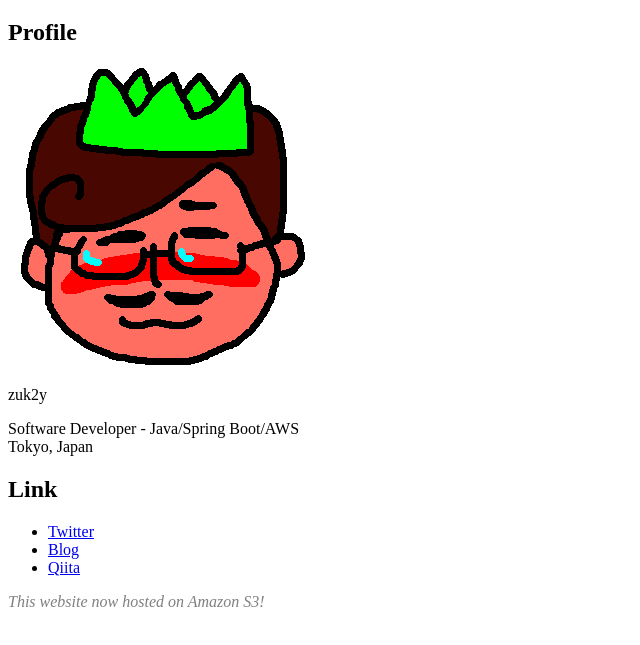
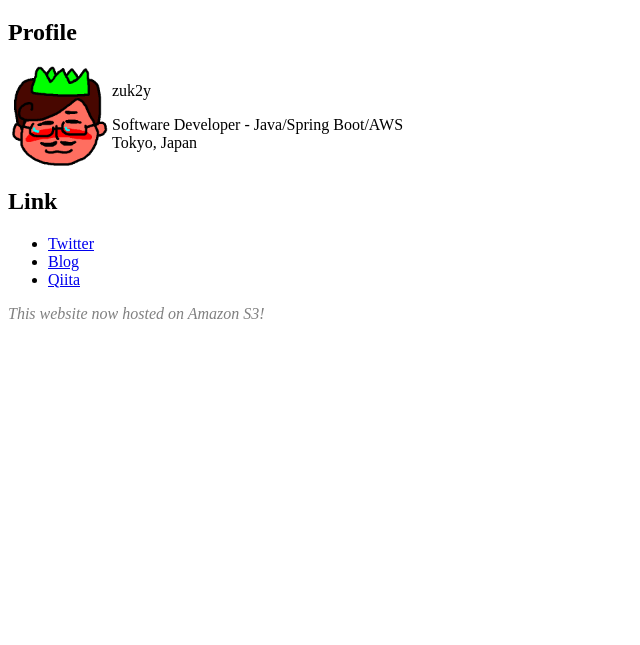
Before and after one commit to zuk2y/zuk2y.com, a plain HTML site: page deproy_targets/index.html in a window 1280 px wide. Shown: the part 61-706 px from the top of the page, without its empty margins (0-640 px from the left). Drawn offline with Linux system fonts and the light colour scheme.

Commit message:
プロフィールの画像とテキストを横並びに修正

```diff
--- a/deproy_targets/css/stylesheet.css
+++ b/deproy_targets/css/stylesheet.css
@@ -1,6 +1,16 @@
 body {
     font-family: serif;
     color: black;
+}
+
+.prof img{
+    width: 100px;
+    vertical-align:top;
+}
+
+.prof .prof_msg {
+    display: inline-block;
+    vertical-align:top;
 }
 
 .supplement {
--- a/deproy_targets/index.html
+++ b/deproy_targets/index.html
@@ -8,9 +8,9 @@
     <body>
         <h1>zuk2y's website</h1>
         <h2>Profile</h2>
- <p class=prof_img>
+        <div class=prof>
             <img src="img/zuk2y.png" alt="zuk2y" title="zuk2y">
-</p>
+            <div class=prof_msg>
                 <p>
                     zuk2y
                 </p>
@@ -18,14 +18,14 @@
                     Software Developer - Java/Spring Boot/AWS<br>
                     Tokyo, Japan
                 </p>
+            </div>
+        </div>
         <h2>Link</h2>
- <p>
         <ul>
             <li><a href="https://twitter.com/zuk2y">Twitter</a></li>
             <li><a href="https://zuk2y.hatenadiary.com/">Blog</a></li>
             <li><a href="https://qiita.com/zuk2y">Qiita</a></li>
         </ul>
- </p>
         <p class="supplement">This website now hosted on Amazon S3!</p>
     </body>
 </html>
```
Lines whose indentation alone changed are shown as unchanged.
